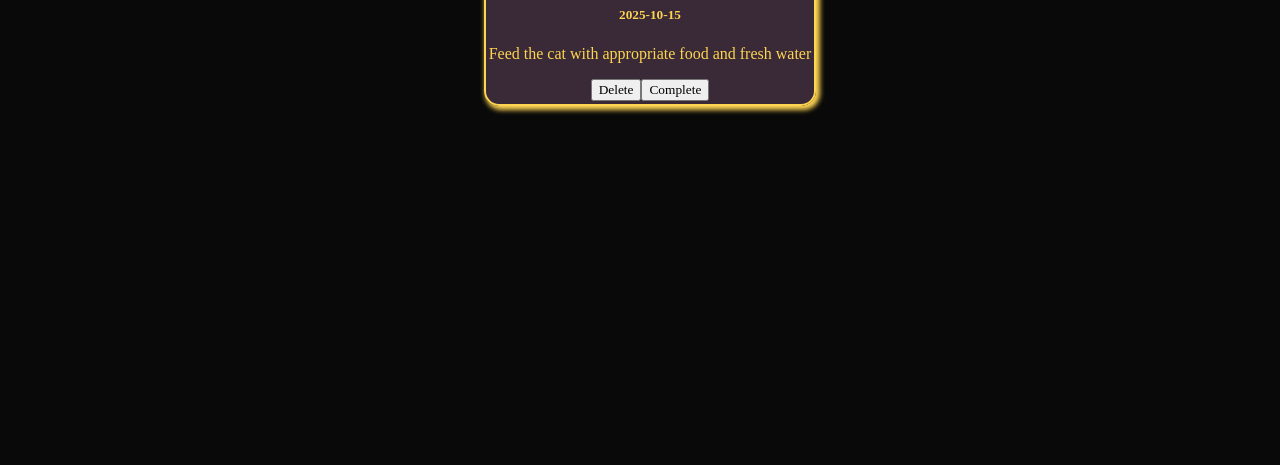
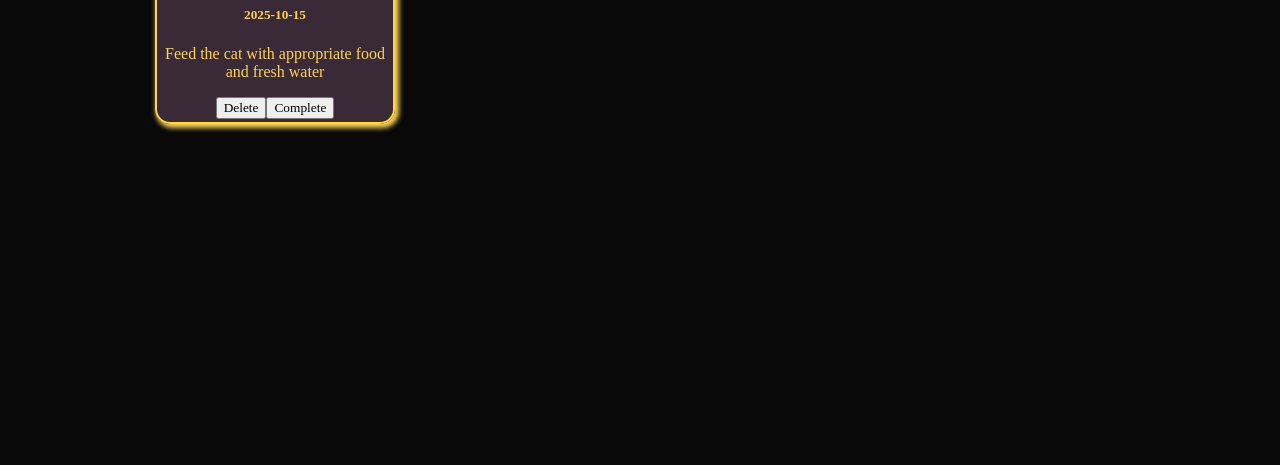
Before and after one commit to luckysaintmolotov/web_dev_portfolio, a plain HTML site: page todo/index.html in a window 1280 px wide. Shown: the part 335-800 px from the top of the page. Drawn offline with Linux system fonts and the light colour scheme; a web font is replaced by a local one.

Commit message:
refactor: change mid container to grid

```diff
--- a/todo/main.css
+++ b/todo/main.css
@@ -64,8 +64,8 @@ body{
 }
 
 #mid-container {
-    display: flex;
-    flex-flow: row wrap;
+    display: grid;
+    grid-template-columns: 250px 250px 250px 250px;
     max-height: 100vh;
     margin: 10px;
     border-radius:0 0 5px 5px;
```
